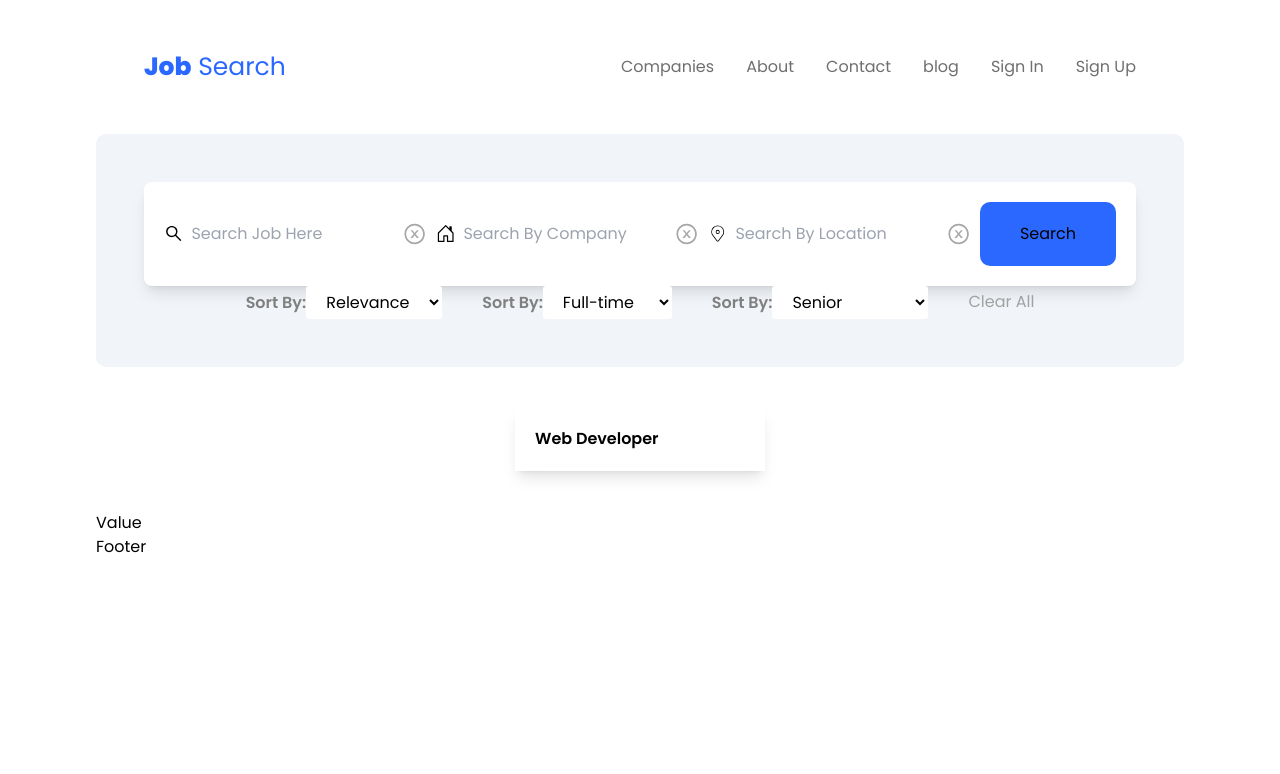
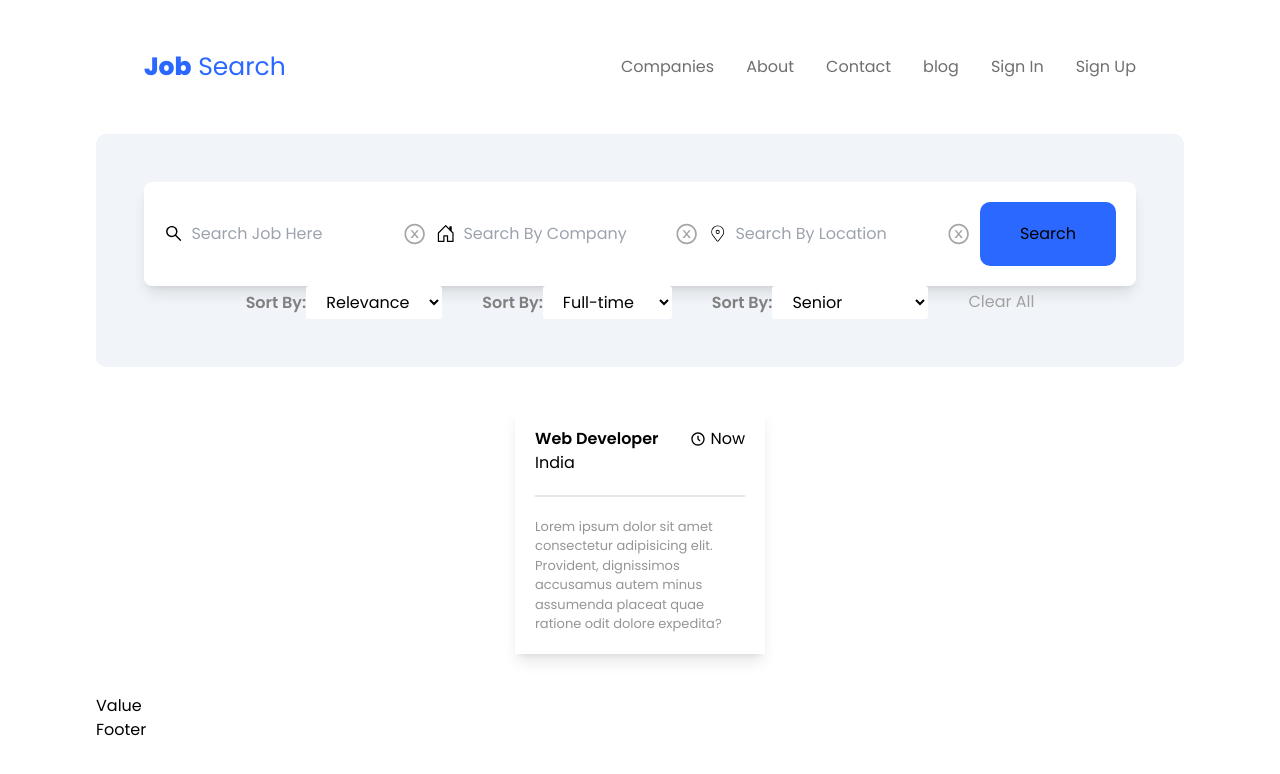
Before and after one commit to pratapshingane18/Skillathon-job, a React (Vite) app in the folder Skillathon/Courses/jobsearchNew/job/: page / in a window 1280 px wide. Shown: the top 774 px of the page. Built offline with nearby package versions, Linux system fonts and the light colour scheme.

Commit message:
Updated Job

```diff
--- a/Skillathon/Courses/jobsearchNew/job/src/Components/JobDiv/Jobs.jsx
+++ b/Skillathon/Courses/jobsearchNew/job/src/Components/JobDiv/Jobs.jsx
@@ -1,4 +1,5 @@
 import React from 'react'
+import {BiTimeFive} from 'react-icons/bi'
 
 const Jobs  = () =>{
     return (
@@ -8,10 +9,27 @@ const Jobs  = () =>{
 
                 <div className="group group/item singlejob w-[250px] p-[20px] bg-white rounded[10px] hover:bg-blueColor shadow-lg shadow-greyIsh-400/700 hover:shadow-lg">
                     <span className='flex justify-between items-center gap-4'>
-                        <h1 className ='text-[16px] font-semibold text-textColor group-hover:text-white'>
+                        <h1 className ='text-[16px] font-semibold text-textColor group-hover:text-red'>
                             Web Developer
                         </h1>
+
+
+                    <span className="flex items-center text-[#000] gap-1">
+                        <BiTimeFive />Now
                     </span>
+
+                    </span>
+
+                    <h6 className ="text-[#000]">India</h6>
+
+            <p className ='text-[13px] text-[#959595] pt-[20px] border-t-[2px] mt-[20px] group-hover:text-[#000]'>
+
+                Lorem ipsum dolor sit amet consectetur adipisicing elit.
+                 Provident, dignissimos accusamus autem minus assumenda
+                  placeat quae ratione odit dolore expedita?
+
+            </p>
+
                 </div>
             </div>
 
```
Also changed, not shown: Skillathon/Courses/jobsearchNew/job/src/assets/img/pratlogo.png (added).
